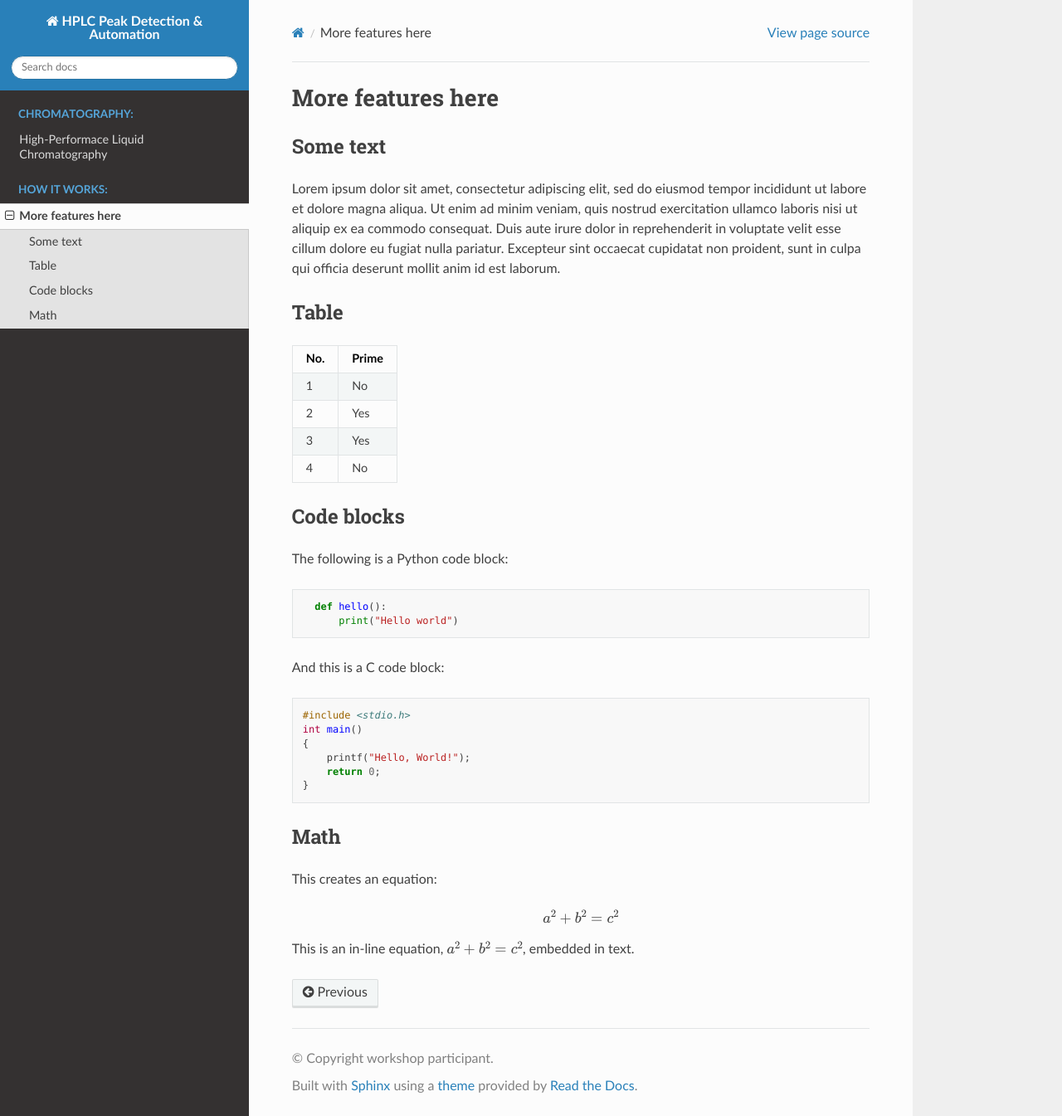
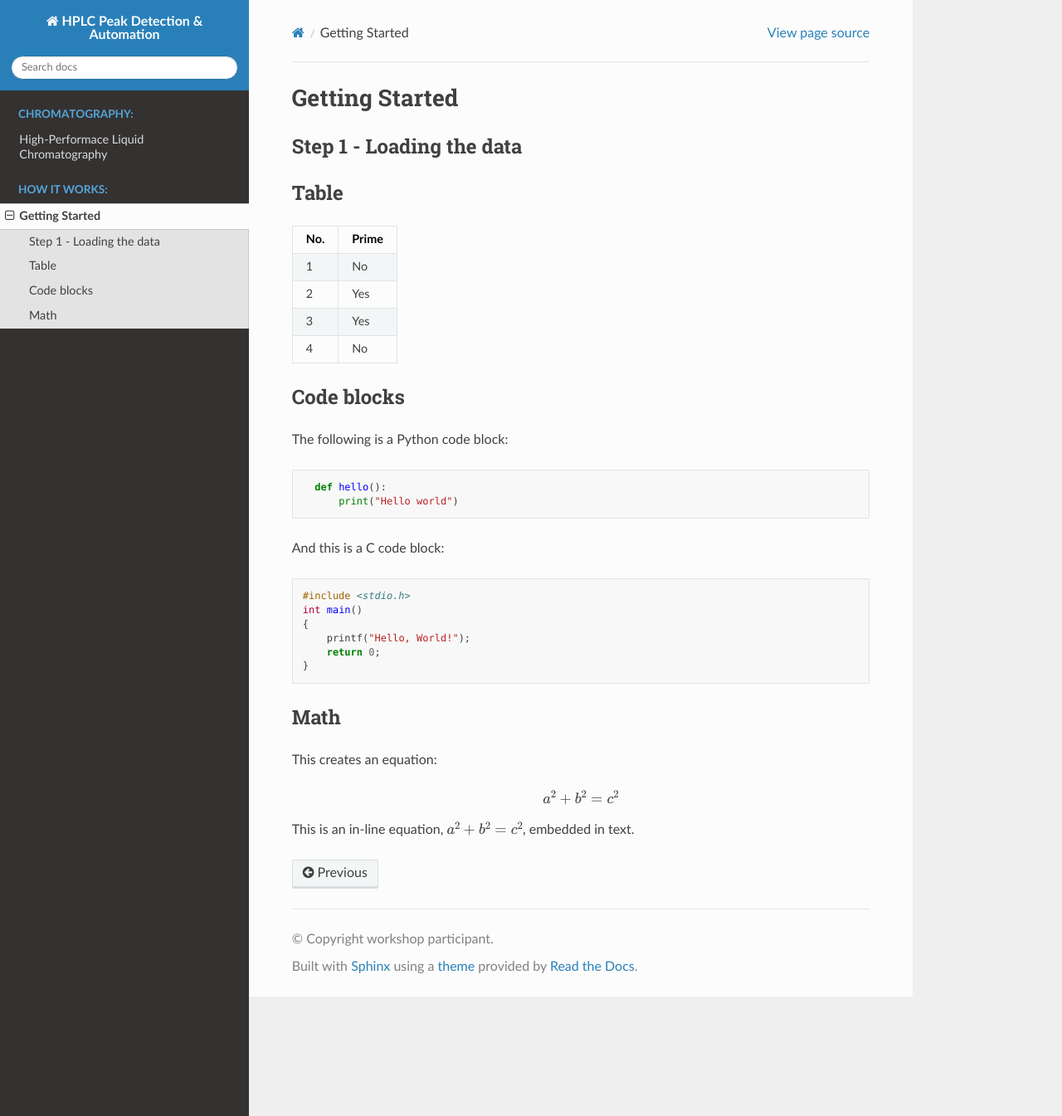
Before and after one commit to pcichowicz/HPLC, a Sphinx documentation site: the page built from doc/another-feature.md, in a window 1280 px wide and 1345 px high. Shown: the whole window at 83% size. Built offline with Sphinx 7.4.7 and the Read the Docs theme 3.1.0, drawn with Linux system fonts in a browser that asks for light colours.

Commit message:
Update another-feature.md

```diff
--- a/doc/another-feature.md
+++ b/doc/another-feature.md
@@ -1,14 +1,9 @@
-# More features here
+# Getting Started
 
 
-## Some text
+## Step 1 - Loading the data
 
-Lorem ipsum dolor sit amet, consectetur adipiscing elit, sed do eiusmod
-tempor incididunt ut labore et dolore magna aliqua. Ut enim ad minim veniam,
-quis nostrud exercitation ullamco laboris nisi ut aliquip ex ea commodo
-consequat. Duis aute irure dolor in reprehenderit in voluptate velit esse
-cillum dolore eu fugiat nulla pariatur. Excepteur sint occaecat cupidatat non
-proident, sunt in culpa qui officia deserunt mollit anim id est laborum.
+
 
 
 ## Table
```
